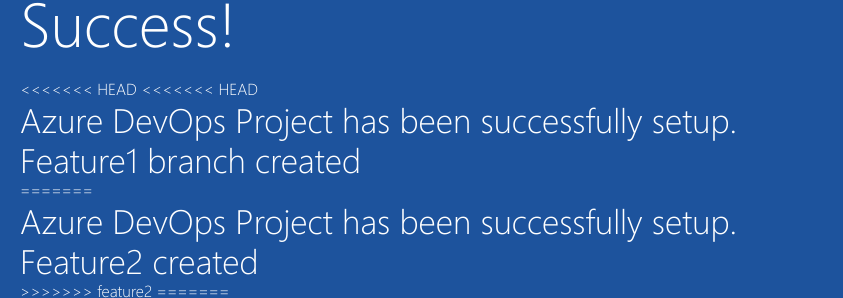
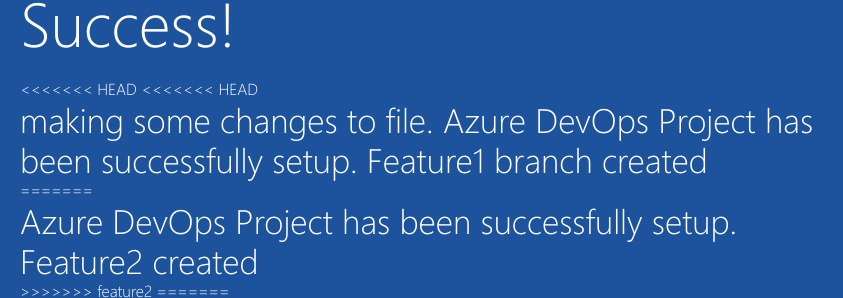
Before and after one commit to Anukool17/Projectmod1, a plain HTML site: page index.html in a window 1280 px wide. Shown: the part 392-690 px from the top of the page, 205-1048 px from the left. Drawn offline with Linux system fonts and the light colour scheme.

Commit message:
changes in file

```diff
--- a/index.html
+++ b/index.html
@@ -21,7 +21,7 @@
                 <div class="success-text">Success!</div>
 <<<<<<< HEAD
 <<<<<<< HEAD
-                <div class="description line-1"> Azure DevOps Project has been successfully setup. Feature1 branch created</div>
+                <div class="description line-1"> making some changes to file. Azure DevOps Project has been successfully setup. Feature1 branch created</div>
 =======
                 <div class="description line-1"> Azure DevOps Project has been successfully setup. Feature2 created</div>
 >>>>>>> feature2
```
